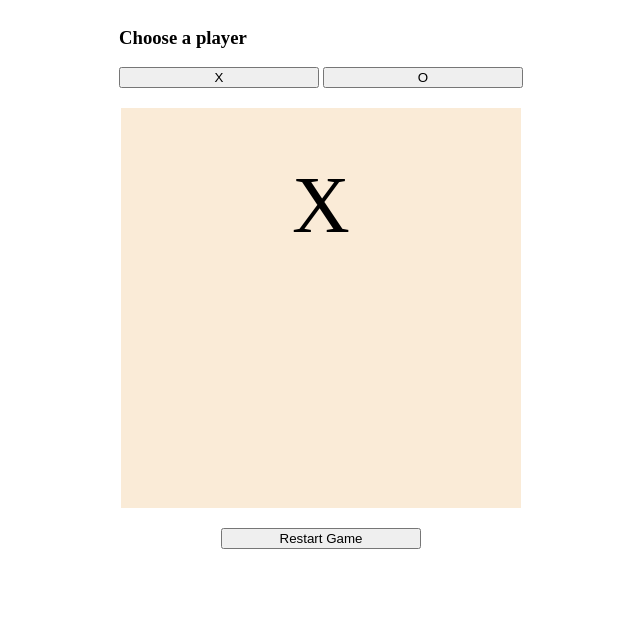
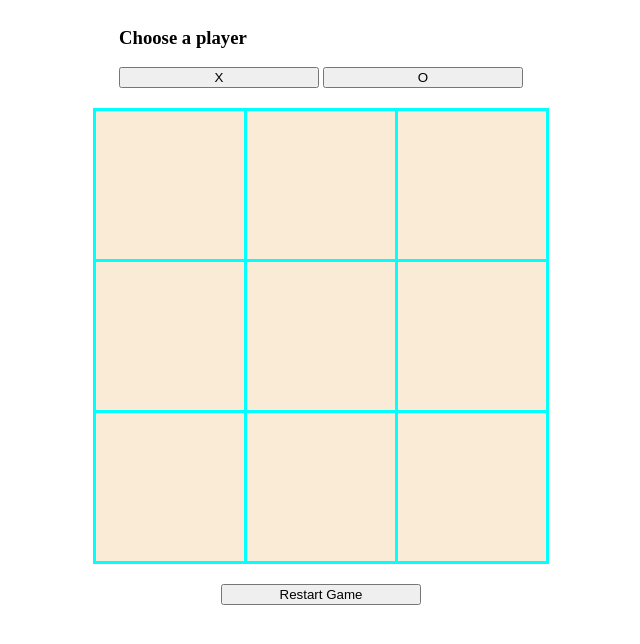
Before and after one commit to ashcheg/tictactoe, a plain HTML site: page index.html in a window 1280 px wide. Shown: the whole page, without its empty margins (319-959 px from the left). Drawn offline with Linux system fonts and the light colour scheme.

Commit message:
starting over with JS. Basic functionality is done

```diff
--- a/index.html
+++ b/index.html
@@ -15,6 +15,6 @@
     <div id="game-board">
     </div>
     <button id="restart">Restart Game</button>
-    <script src="myScript.js"></script>
+    <script src="script.js"></script>
 </body>
 </html>
--- a/myScript.js
+++ b/myScript.js
@@ -3,17 +3,12 @@
 
 //     return: {
 //         // need to write functions
+//
 //         score: checkScore(),
 //         resetGame: resetGame(),
-//         choosePlayer: choosePlayer()
+//         addPlayer: addPlayer()
 //     }
 // })();
-
-
-
-// All event listeners. Need to atach to elements
-// restartBtn.addEventListener("click", displayController.restartGame);
-// signBtn.addEventListener("click", displayController.choosePlayer);
 
 
 // Gameboard module
@@ -25,12 +20,10 @@ const Gameboard = (() => {
     // const signBtn = document.getElementsByClassName("player-sign");
     // const restartBtn = document.getElementById("restart");
 
-    blah = "cell1"
 
-
-    // function to add amrk on the Gameboard
-    function addMark(blah) {
-        console.log(blah);
+    // function to add mark on the Gameboard
+    function addMark() {
+        blah = "cell1"
         const cellID = blah;
         const cell= document.getElementById(`${cellID}`);
 
@@ -52,7 +45,7 @@ const Gameboard = (() => {
     return {
         render: render(),
         // need to write functions
-        addMark: addMark(blah)
+        addMark: addMark()
     }
 })();
 
@@ -62,27 +55,18 @@ for (cell in cells) {
     cell.addEventListener("click", Gameboard.addMark("cell1"));
 }
 
+// All event listeners. Need to atach to elements
+// restartBtn.addEventListener("click", displayController.restartGame);
+// signBtn.addEventListener("click", displayController.choosePlayer);
+
+// Player object - factory function
+// display name input
+
+const playerFactory = (playerName, signValue) => {
+    return { playerName, signValue }
+};
 
 
-// Overall Game object - module
-/*
-    render()
-    resetGame()
-*/
-
-// Gameboard object - module
-/*(function gameBoard() {
-    listen for clicks (player, clickedElement)
+function addSign(e) {
 
 }
-)()
-*/
-
-// Player object - factory function
-/*
-display name input
-addMark()
-    check if there is a mark already
-    render()
-
-*/
--- /dev/null
+++ b/script.js
@@ -0,0 +1,48 @@
+// Gameboard module
+const Gameboard = (() => {
+    gameBoard = ['', '', '', '', '', '', '', '', ''];
+    gameBoardDiv = document.getElementById("game-board");
+
+    // show Gameboard on the page
+    function render() {
+        for (i=0;i<gameBoard.length;i++) {
+            let sign = gameBoard[i];
+            let div = document.createElement("div");
+            div.classList = "cell"
+            div.id = `cell${i}`
+            div.innerHTML = sign;
+            gameBoardDiv.appendChild(div);
+        }
+    }
+
+    function addMark(cellID) {
+        cellNumber = cellID.substr((cellID.length-1));
+        console.log(cellNumber);
+    }
+
+    gameBoardDiv.addEventListener("click", function(event){
+        addMark(event.target.getAttribute('id'));
+    });
+
+    return {
+        render: render(),
+        // need to write functions
+        addMark: addMark
+    }
+})();
+
+//add event listeners to the board
+
+/*
+let gameboard = document.getElementById("game-board");
+gameboard.addEventListener("click", function(event){
+    console.log(event.target.getAttribute('id'));
+});
+
+let cells = document.querySelectorAll('.cell');
+cells.forEach(item => {
+    item.addEventListener('click', console.log('hi'))
+});
+*/
+
+//Gameboard.addMark(item.getAttribute('id'))
--- a/style.css
+++ b/style.css
@@ -6,15 +6,20 @@ body {
 }
 
 #game-board {
-    background-color: antiquewhite;
+    background-color: aqua;
+    padding: 2px;
     display: grid;
-    grid-template-columns: 1fr 1fr 1fr;
-    width: 400px;
-    height: 400px;
-    text-align: center;
-    align-items: center;
+    grid-template-columns: 150px 150px 150px;
+    grid-template-rows: 150px 150px 150px;
+    gap: 1px;
     font-size: 80px;
     margin: auto;
+}
+
+.cell {
+    border: 1px solid aqua;
+    background-color: antiquewhite;
+    color: blue;
 }
 
 button {
```
